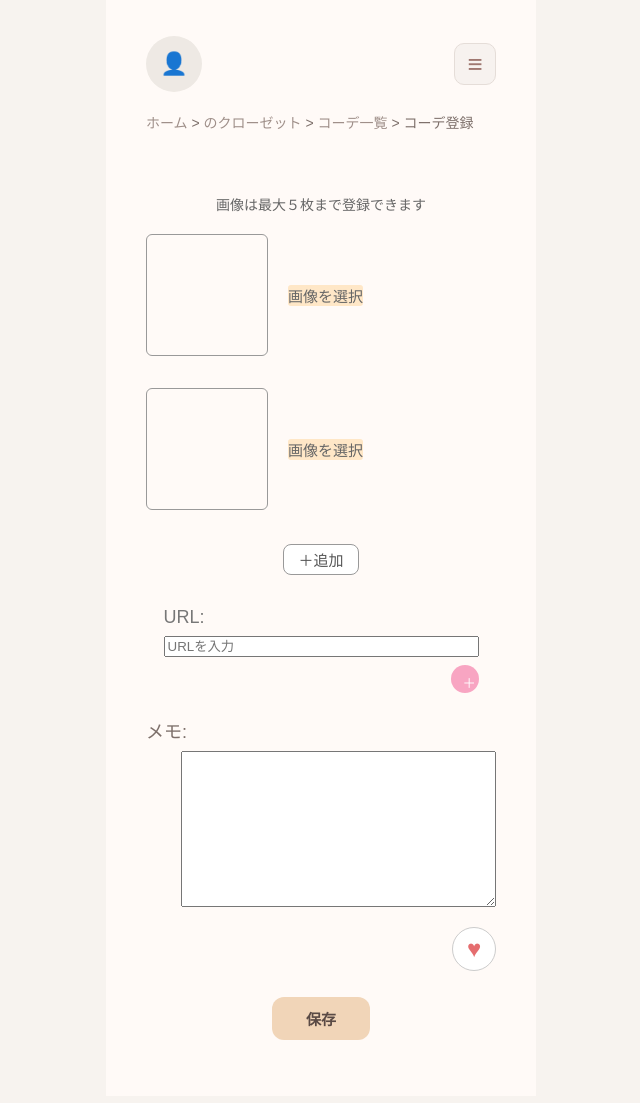
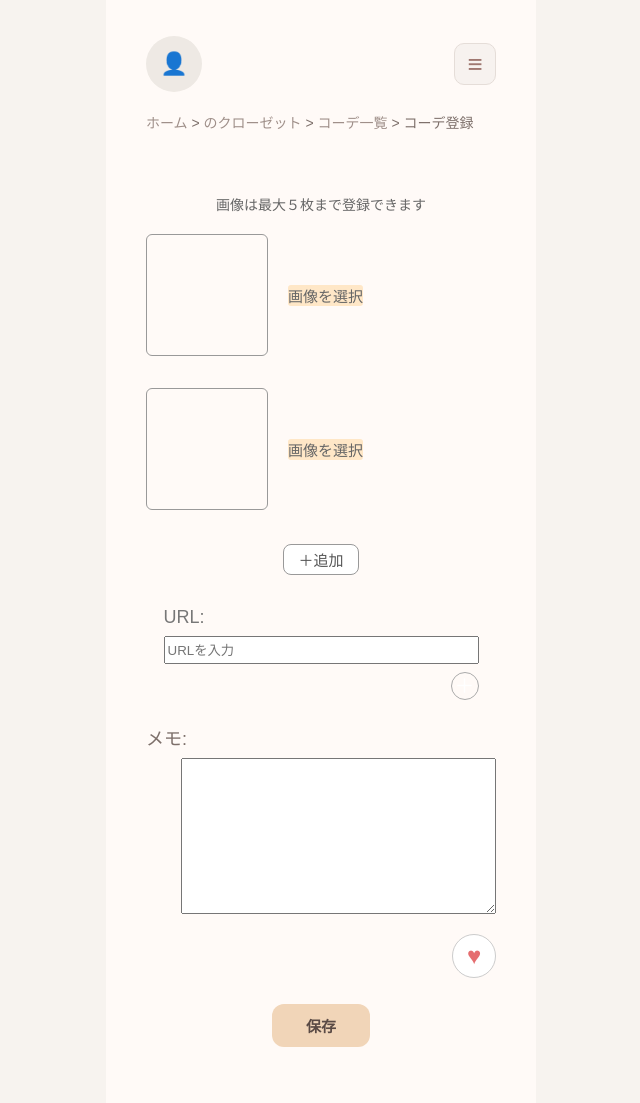
Before and after one commit to yukaaa57/ouchi_closet, a Django app: page /cordinate/user/1/create/1/ in a window 1280 px wide. Shown: the whole page, without its empty margins (319-959 px from the left). Before the commit the page ends 1040 px from the top, so only its background shows below. Run offline with Django 5.2, Linux system fonts and the light colour scheme; the visitor is signed in with stand-in values (Sample User, id 1); data comes from the database, SQL or seed files in the repository.

Commit message:
コーデ登録URL追加ボタン位置修正（入力欄）

```diff
--- a/my_app/static/css/style.css
+++ b/my_app/static/css/style.css
@@ -1555,13 +1555,14 @@ form select {
 
 /* URL全体 */
 .outfit-form-url-area {
-    width: 90%;
+    width: 100%;
     margin: 32px auto 0;
 }
 
 /* URLラベル */
 .outfit-form-url-label {
-    margin: 0 0 8px 0;
+    width: 90%;
+    margin: 0 auto 8px;
     font-size: 18px;
     color: #777;
     text-align: left;
@@ -1570,6 +1571,8 @@ form select {
 /* 入力欄と＋ボタン並び */
 .outfit-form-url-content {
     display: block;
+    width: 90%;
+    margin: 0 auto;
 }
 
 /* 入力欄全体 */
@@ -1586,6 +1589,7 @@ form select {
 /* URL入力欄 */
 .url-input {
     width: 100%;
+    height: 28px;
     box-sizing: border-box;
 }
 
@@ -1598,6 +1602,11 @@ form select {
     height: 28px;
     margin: 8px 0 0 auto;
     border-radius: 50%;
+    border: 1px solid #aaa;
+    background-color: transparent;
+    font-size: 20px;
+    padding: 0;
+    line-height: 1;
     flex-shrink: 0;
     cursor: pointer;
 }
```
